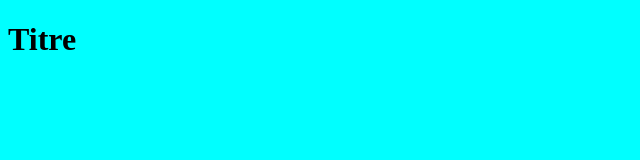
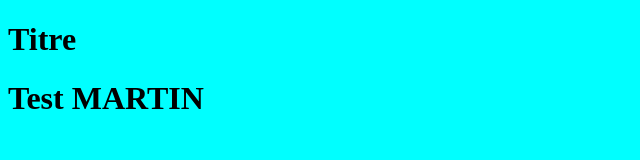
Before and after one commit to vince7844/git-test-1, a plain HTML site: page index.html in a window 1280 px wide. Shown: the whole page, without its empty margins (0-640 px from the left). Drawn offline with Linux system fonts and the light colour scheme.

Commit message:
mod martin

```diff
--- a/index.html
+++ b/index.html
@@ -9,5 +9,6 @@
 </head>
 <body>
   <h1>Titre</h1>
+  <h1>Test MARTIN</h1>
 </body>
 </html>
```
